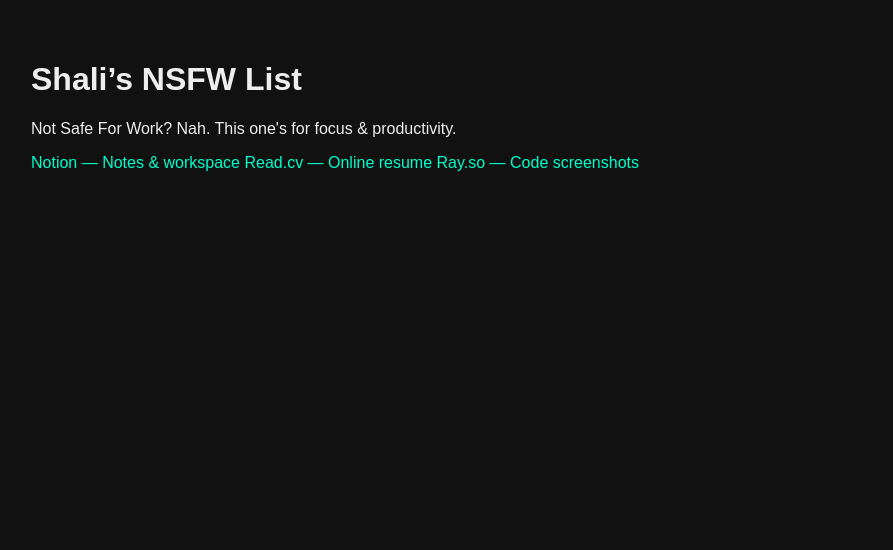
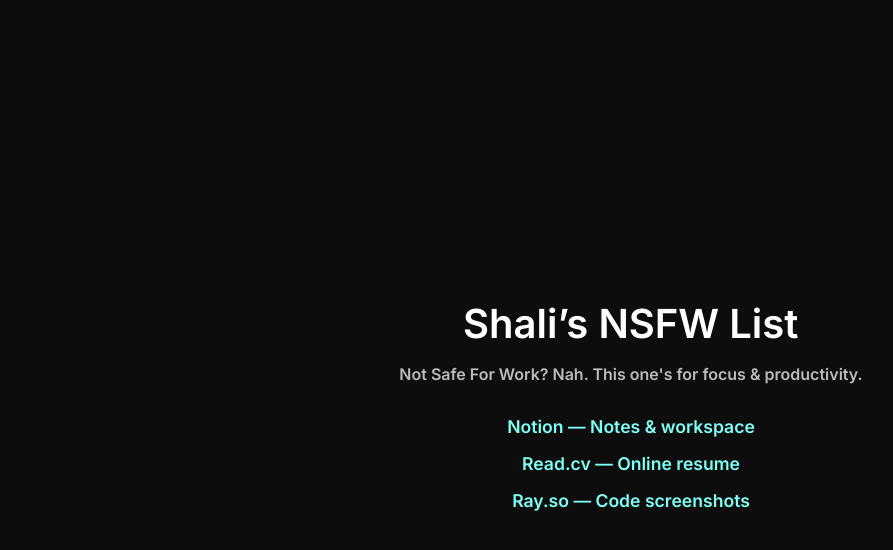
Before and after one commit to Sha169/shali-nsfw-list, a plain HTML site: page index.html in a window 1280 px wide. Shown: the whole page, without its empty margins (9-902 px from the left). Drawn offline with Linux system fonts and the light colour scheme.

Commit message:
Update style.css

```diff
--- a/style.css
+++ b/style.css
@@ -1,21 +1,80 @@
+@import url('https://fonts.googleapis.com/css2?family=Inter:wght@600&display=swap');
 
 body {
-  font-family: sans-serif;
-  background: #111;
-  color: #eee;
-  padding: 2rem;
+  margin: 0;
+  padding: 0;
+  background: #0d0d0d;
+  color: white;
+  font-family: 'Inter', sans-serif;
+  display: flex;
+  justify-content: center;
+  align-items: center;
+  height: 100vh;
+  overflow: hidden;
 }
 
-a {
-  color: #00ffcc;
-  text-decoration: none;
+.container {
+  text-align: center;
+  animation: fadeIn 1.5s ease-in-out forwards;
+  opacity: 0;
 }
 
-a:hover {
-  text-decoration: underline;
+h1 {
+  font-size: 2.5rem;
+  margin-bottom: 0.5rem;
+  animation: popIn 0.9s ease-in-out forwards;
 }
 
-ul {
-  list-style-type: none;
-  padding: 0;
+.subtitle {
+  color: #bbb;
+  margin-bottom: 2rem;
+  animation: fadeIn 2s ease-in-out 0.5s forwards;
+  opacity: 0;
 }
+
+.links a {
+  display: block;
+  margin: 1rem 0;
+  color: #7efff5;
+  font-size: 1.1rem;
+  text-decoration: none;
+  transition: all 0.3s ease;
+  opacity: 0;
+  animation: fadeInUp 1s ease forwards;
+}
+
+.links a:nth-child(1) { animation-delay: 0.6s; }
+.links a:nth-child(2) { animation-delay: 0.9s; }
+.links a:nth-child(3) { animation-delay: 1.2s; }
+
+.links a:hover {
+  color: #fff;
+  text-shadow: 0 0 5px #7efff5, 0 0 10px #7efff5;
+  transform: scale(1.05);
+}
+
+@keyframes fadeIn {
+  to { opacity: 1; }
+}
+
+@keyframes fadeInUp {
+  from {
+    opacity: 0;
+    transform: translateY(20px);
+  }
+  to {
+    opacity: 1;
+    transform: translateY(0);
+  }
+}
+
+@keyframes popIn {
+  0% {
+    transform: scale(0.9);
+    opacity: 0;
+  }
+  100% {
+    transform: scale(1);
+    opacity: 1;
+  }
+}
```
